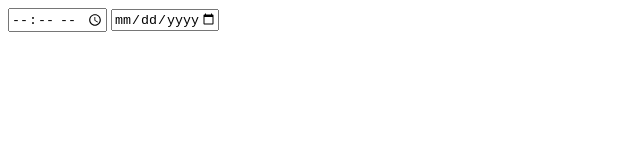
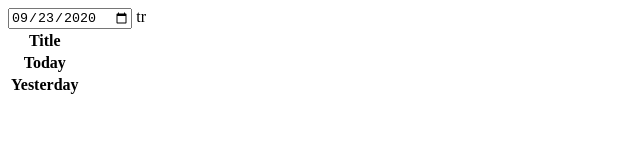
Before and after one commit to MohammedMotar00/Foreign-exchange, a plain HTML site: page index.html in a window 1280 px wide. Shown: the whole page, without its empty margins (0-640 px from the left). Drawn offline with nearby package versions, Linux system fonts and the light colour scheme; no server answers.

Commit message:
försöker loopa en stor obj och lägga in alla values enskilt i obj så jag kan pusha till arr och sen använda ascending eller descending

```diff
--- a/index.html
+++ b/index.html
@@ -5,15 +5,25 @@
     <meta name="viewport" content="width=device-width, initial-scale=1.0" />
     <title>Foreign exchange</title>
     <script defer src="./main.js"></script>
+    <script src="https://unpkg.com/axios/dist/axios.min.js"></script>
   </head>
   <body>
-    <input type="time" name="mytime" placeholder="Select time" />
-    <input
-      type="date"
-      name="birtdate"
-      placeholder="select Birth date"
-      min="2005-01-01"
-      max="2010-01-01"
-    />
+    <input type="date" name="date" placeholder="select date" />
+    <table>
+      <thead>
+        <tr>
+          <th>Title</th>
+        </tr>
+        <tr>
+          <th>Today</th>
+        </tr>
+        <tr>
+          <th>Yesterday</th>
+        </tr>
+      </thead>
+      <tbody>
+        tr
+      </tbody>
+    </table>
   </body>
 </html>
--- a/main.js
+++ b/main.js
@@ -0,0 +1,46 @@
+const API_KEY = "63377d3005155c9326790be4bd611513";
+const rates = [];
+const input = document.querySelector("input");
+
+const date = new Date();
+const currentDate = date.toISOString().slice(0, 10);
+
+input.value = currentDate;
+let obj = {};
+let y;
+
+axios(
+  `http://data.fixer.io/api/${currentDate || "latest"}?access_key=${API_KEY}`
+).then((res) => {
+  const thisRate = res.data.rates;
+
+  console.log(thisRate);
+
+  for (rate in thisRate) {
+    console.log(rate, thisRate[rate]);
+    // obj.rates.push([rate, thisRate[rate]]);
+    (obj.prop = rate), thisRate[rate];
+  }
+
+  // for (x of rates) console.log(x);
+
+  input.addEventListener("change", (e) => {
+    axios(
+      `http://data.fixer.io/api/${e.target.value}?access_key=${API_KEY}`
+    ).then((res) => {
+      const rates = res.data.rates;
+      console.log(rates);
+      // for (let x in rates) {
+      //   arr.push(x);
+      // }
+    });
+  });
+});
+
+// for (x in rates) console.log(x);
+console.log(rates);
+// console.log(rates);
+// rates.sort((a, b) => {
+//   console.log(parseFloat("this is a: ", a, "this is b: ", b));
+// });
+console.log(obj);
```
